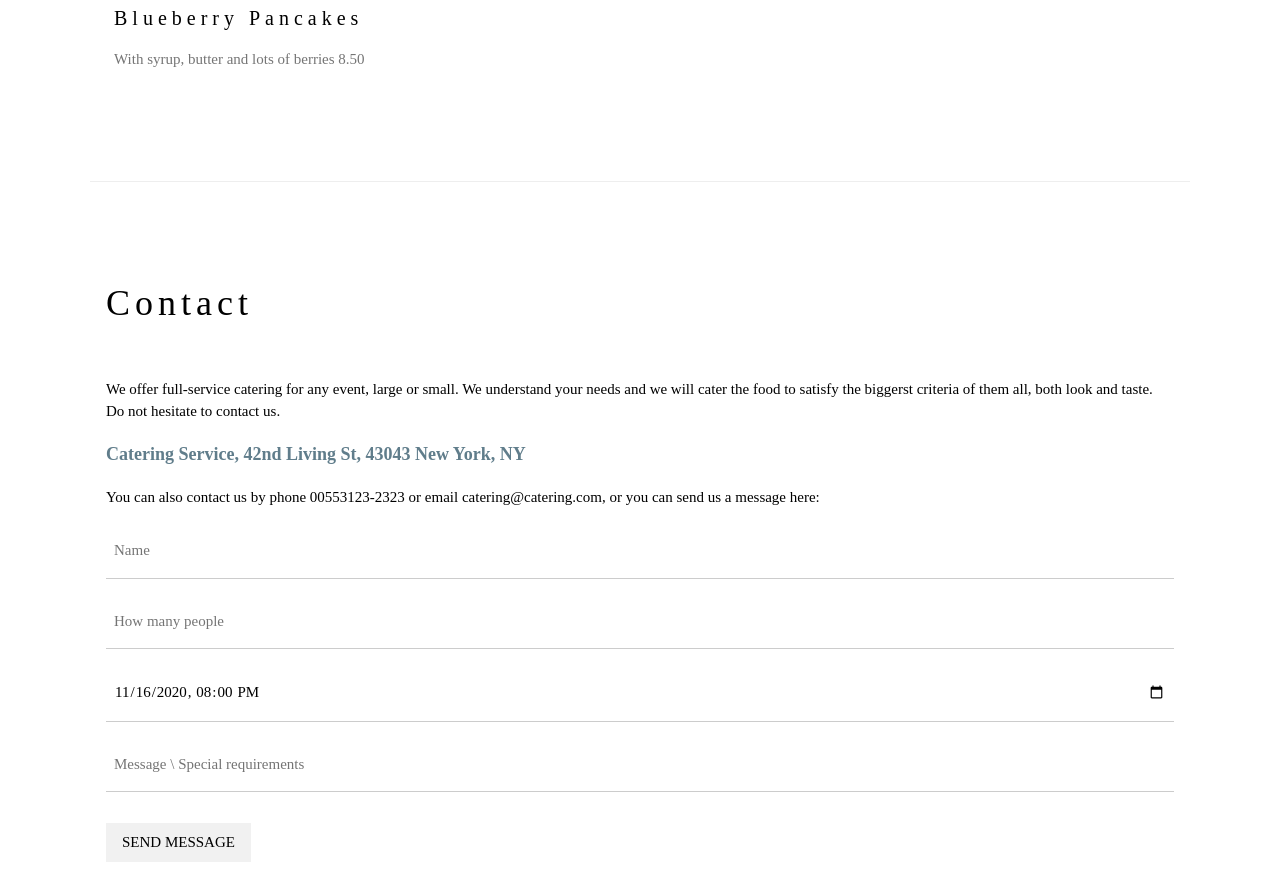
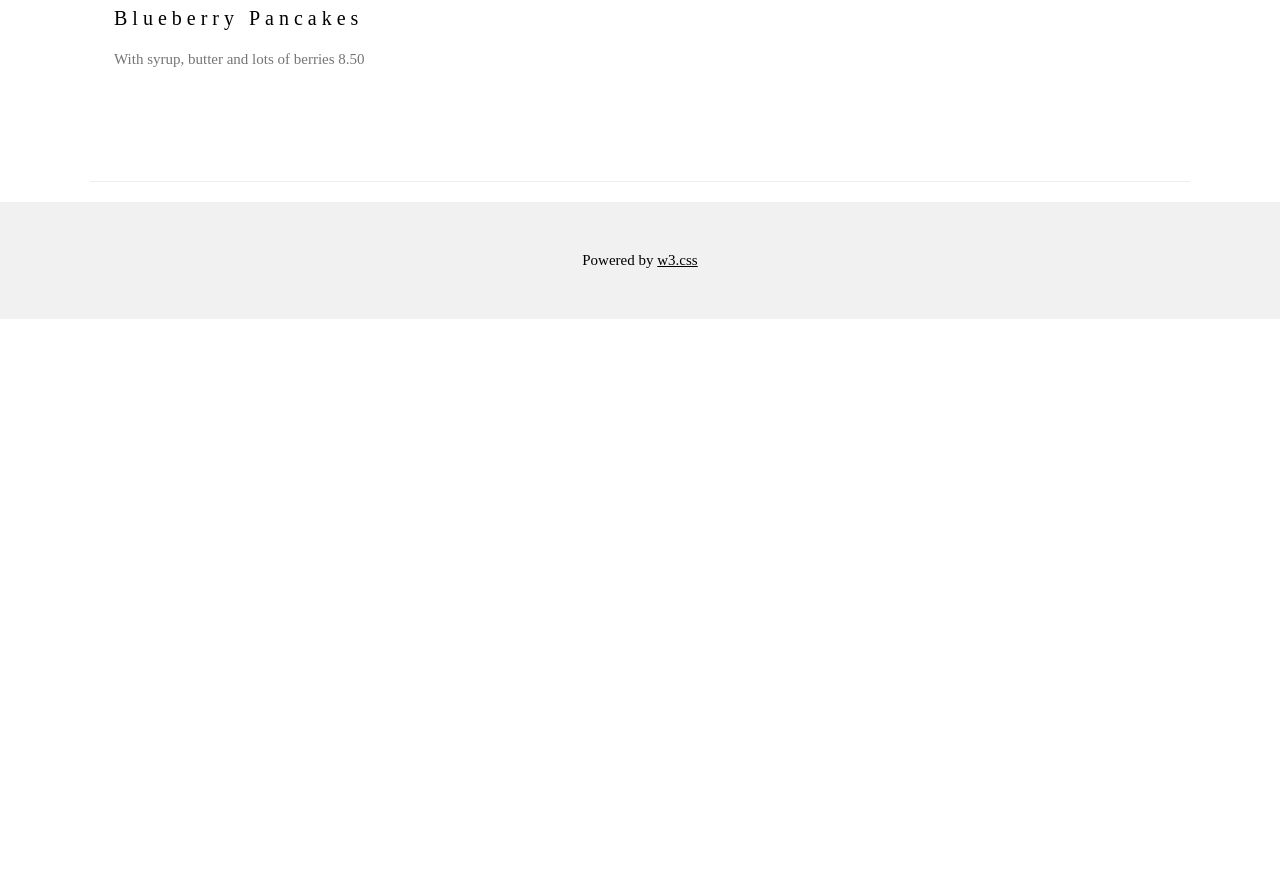
Before and after one commit to lemonte/oficina_git, a plain HTML site: page index.html in a window 1280 px wide. Shown: the part 1600-2482 px from the top of the page. After the commit the page ends 1919 px from the top, so only its background shows below. Drawn offline with nearby package versions, Linux system fonts and the light colour scheme.

Commit message:
removendo contato

```diff
--- a/index.html
+++ b/index.html
@@ -77,25 +77,6 @@
 
     <hr>
 
-    <!-- Contact Section -->
-    <div class="w3-container w3-padding-64" id="contact">
-      <h1>Contact</h1><br>
-      <p>We offer full-service catering for any event, large or small. We understand your needs and we will cater the
-        food to satisfy the biggerst criteria of them all, both look and taste. Do not hesitate to contact us.</p>
-      <p class="w3-text-blue-grey w3-large"><b>Catering Service, 42nd Living St, 43043 New York, NY</b></p>
-      <p>You can also contact us by phone 00553123-2323 or email catering@catering.com, or you can send us a message
-        here:</p>
-      <form action="/action_page.php" target="_blank">
-        <p><input class="w3-input w3-padding-16" type="text" placeholder="Name" required name="Name"></p>
-        <p><input class="w3-input w3-padding-16" type="number" placeholder="How many people" required name="People"></p>
-        <p><input class="w3-input w3-padding-16" type="datetime-local" placeholder="Date and time" required name="date"
-            value="2020-11-16T20:00"></p>
-        <p><input class="w3-input w3-padding-16" type="text" placeholder="Message \ Special requirements" required
-            name="Message"></p>
-        <p><button class="w3-button w3-light-grey w3-section" type="submit">SEND MESSAGE</button></p>
-      </form>
-    </div>
-
     <!-- End page content -->
   </div>
 
```
